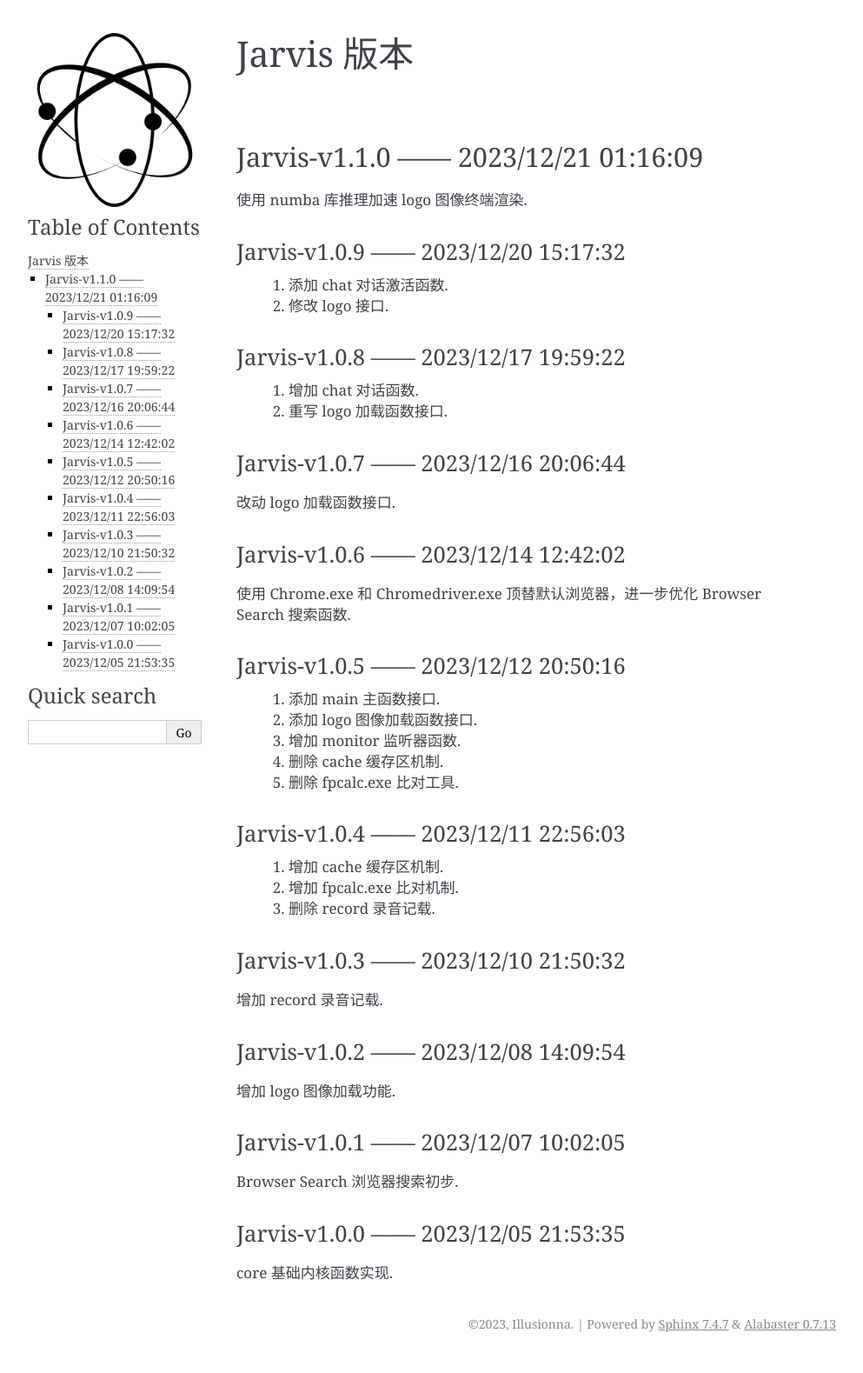
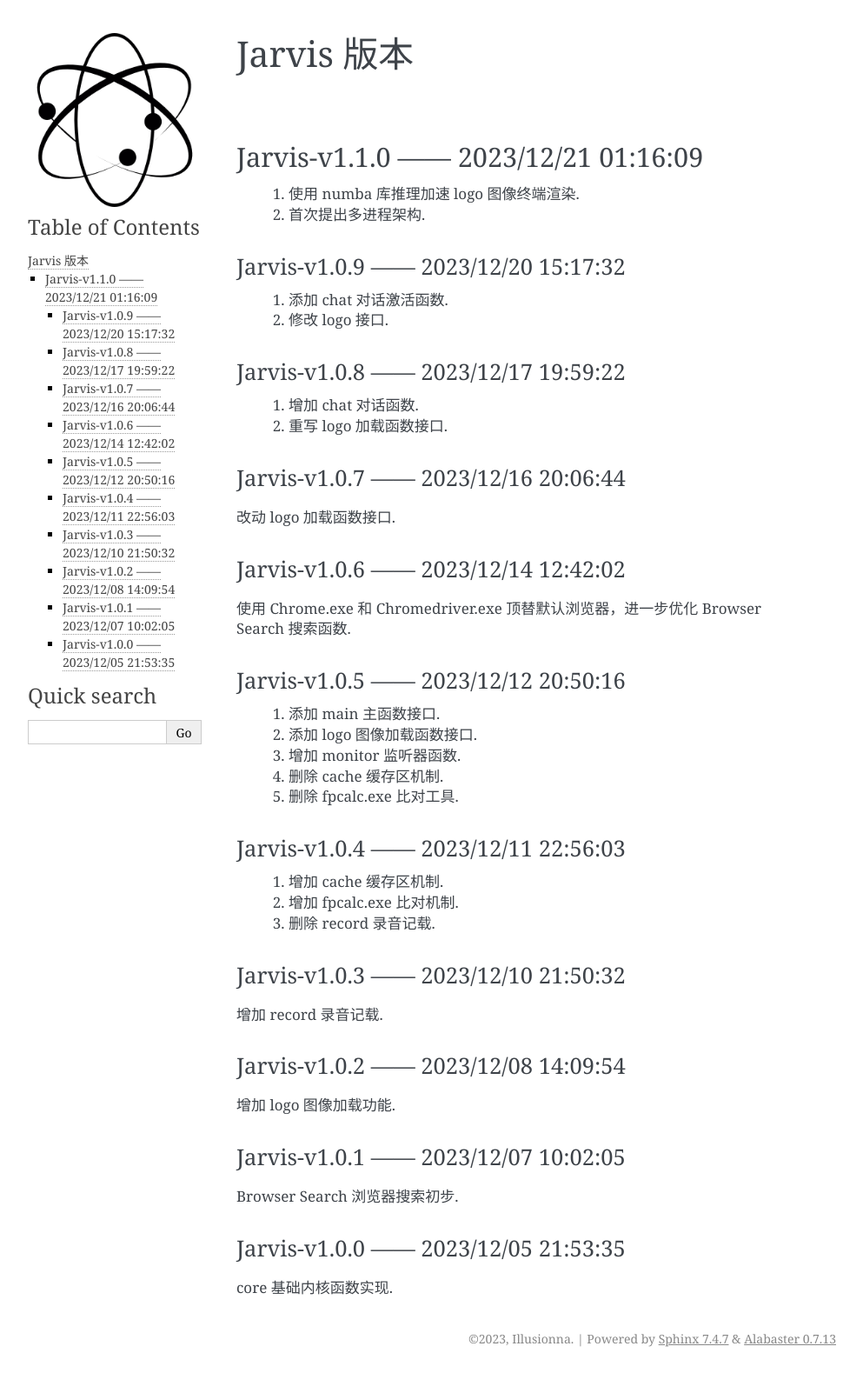
Before and after one commit to Illusionna/Web, a Sphinx documentation site: the page built from source/projects/Computer/Jarvis/Version/version.rst, in a window 1280 px wide. Shown: the whole page at 87% size, without its empty margins (148-1141 px from the left). Built offline with Sphinx 7.4.7, drawn with Linux system fonts in a browser that asks for light colours; formulas are drawn with MathJax 3.

Commit message:
Update version.rst

```diff
--- a/source/projects/Computer/Jarvis/Version/version.rst
+++ b/source/projects/Computer/Jarvis/Version/version.rst
@@ -7,7 +7,8 @@ Jarvis 版本
 
 Jarvis-v1.1.0 —— 2023/12/21 01:16:09
 ''''''''''''''''''''''''''''''''''''''''''''
-使用 numba 库推理加速 logo 图像终端渲染.
+    1. 使用 numba 库推理加速 logo 图像终端渲染.
+    2. 首次提出多进程架构.
 
 
 
```
